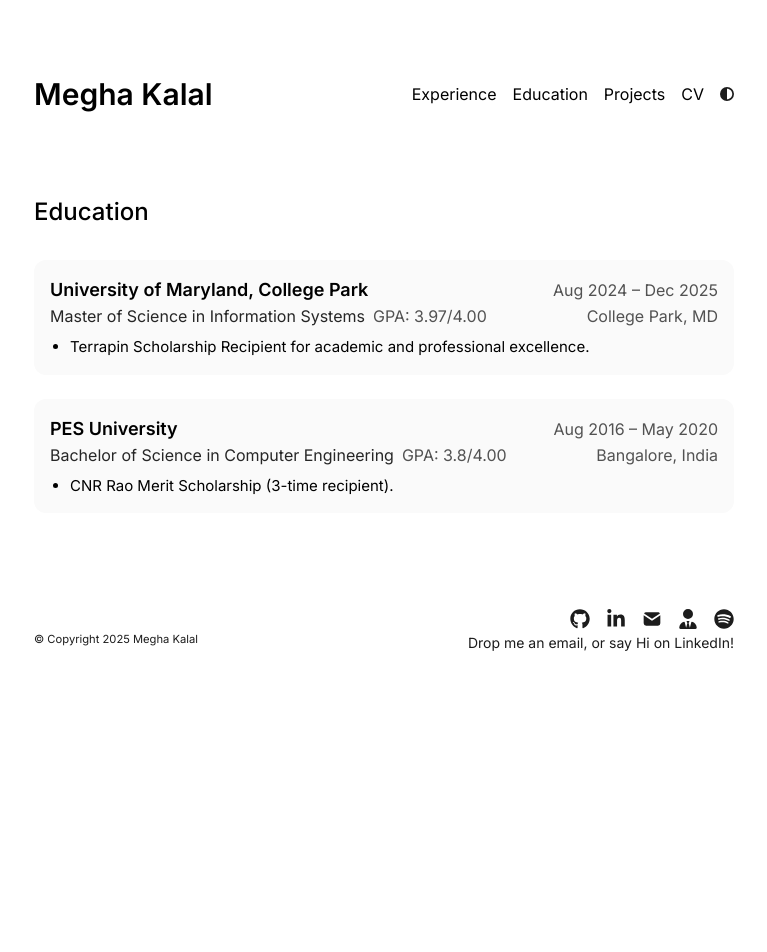
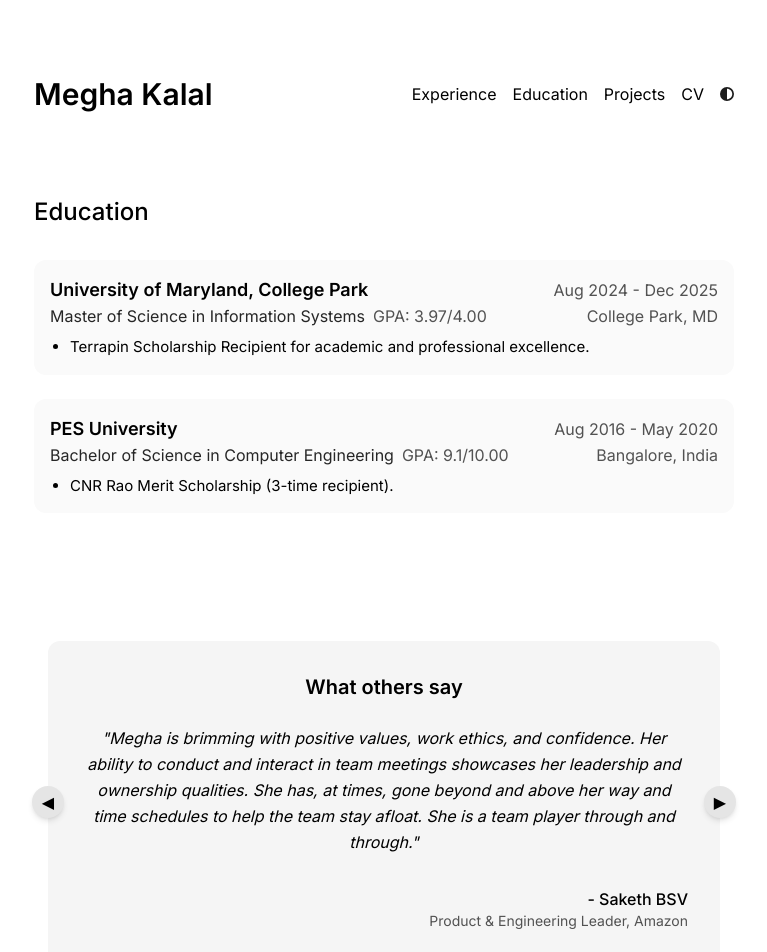
Before and after one commit to meghakalal09/megha-nextfolio, a Next.js app: page /education in a window 1280 px wide. Shown: the top 952 px of the page, without its empty margins (256-1023 px from the left). Before the commit the page ends 813 px from the top, so only its background shows below. Built offline with nearby package versions, Linux system fonts and the light colour scheme.

Commit message:
added comments + changed about me

```diff
--- a/app/education/education-data.tsx
+++ b/app/education/education-data.tsx
@@ -10,20 +10,13 @@ export interface EducationItem {
   honors?: string[];
 }
 
-export interface RTItem {
-  role: string;
-  org: string;
-  dateRange?: string;
-  bullets: string[];
-}
-
 export const education: EducationItem[] = [
   {
     school: "University of Maryland, College Park",
     location: "College Park, MD",
     degree: "Master of Science in Information Systems",
     gpa: "3.97/4.00",
-    dateRange: "Aug 2024 – Dec 2025",
+    dateRange: "Aug 2024 - Dec 2025",
     honors: [
       "Terrapin Scholarship Recipient for academic and professional excellence.",
     ],
@@ -41,8 +34,8 @@ export const education: EducationItem[] = [
     school: "PES University",
     location: "Bangalore, India",
     degree: "Bachelor of Science in Computer Engineering",
-    gpa: "3.8/4.00",
-    dateRange: "Aug 2016 – May 2020",
+    gpa: "9.1/10.00",
+    dateRange: "Aug 2016 - May 2020",
     honors: ["CNR Rao Merit Scholarship (3-time recipient)."],
     coursework: [
       "Distributed Systems",
@@ -56,19 +49,26 @@ export const education: EducationItem[] = [
   },
 ];
 
-export const researchTeaching: RTItem[] = [
+export interface Testimonial {
+  text: string;
+  author: string;
+  role: string;
+}
+
+export const testimonials: Testimonial[] = [
   {
-    role: "Research Assistant",
-    org: "University of Maryland (Prof. Anil K. Gupta)",
-    bullets: [
-      "Developed an LLM classifier to detect AI skills in job postings; benchmarked against traditional ML and few-/zero-shot approaches.",
-    ],
+    text: "Megha is brimming with positive values, work ethics, and confidence. Her ability to conduct and interact in team meetings showcases her leadership and ownership qualities. She has, at times, gone beyond and above her way and time schedules to help the team stay afloat. She is a team player through and through.",
+    author: "Saketh BSV",
+    role: "Product & Engineering Leader, Amazon",
   },
   {
-    role: "Teaching Assistant – Enterprise Cloud Computing",
-    org: "University of Maryland (Dr. Bharti Motwani)",
-    bullets: [
-      "Designed projects/labs on HDFS, Apache Spark, Neo4j, MongoDB, and MapReduce for the upcoming cohort.",
-    ],
+    text: "I say self-reliant because of her capabilities to build services end to end as she is well-versed in both front-end and back-end development. This led me to trust her with work across all spectrums and assured me of her proficiency.",
+    author: "Ponkishore Balakrishnan",
+    role: "Engineering manager, SIXT R&D India",
+  },
+  {
+    text: "Her commendable hold on Data Structures and Algorithms, Data Analytics, Java, Python, Databases, and Web Technologies will surely help her pick up any new project or subject easily. She can embody leadership qualities and always takes others' opinions into full consideration. Her idea to never resort to conformity and always make herself heard is an effective leadership quality.",
+    author: "Bhaskarjyoti Das",
+    role: "Adjunct Professor - Dept. of CSE in AI & ML, PES University",
   },
 ];
--- /dev/null
+++ b/app/education/head.tsx
@@ -0,0 +1,18 @@
+import type { Metadata } from "next";
+
+export const metadata: Metadata = {
+  title: "Education",
+  description: "Education, research, and teaching – Megha Kalal",
+};
+
+export default function Head() {
+  return (
+    <>
+      <title>Education | Megha Kalal</title>
+      <meta
+        name="description"
+        content="Education, research, and teaching – Megha Kalal"
+      />
+    </>
+  );
+}
--- a/app/education/page.tsx
+++ b/app/education/page.tsx
@@ -1,18 +1,23 @@
-// app/education/page.tsx
-import type { Metadata } from "next";
-import { education, researchTeaching } from "./education-data";
+"use client";
 
-export const metadata: Metadata = {
-  title: "Education",
-  description: "Education, research, and teaching – Megha Kalal",
-};
+import { useState } from "react";
+import { education, testimonials } from "./education-data";
 
 export default function EducationPage() {
+  const [currentIndex, setCurrentIndex] = useState(0);
+
+  const next = () =>
+    setCurrentIndex((prev) => (prev + 1) % testimonials.length);
+  const prev = () =>
+    setCurrentIndex(
+      (prev) => (prev - 1 + testimonials.length) % testimonials.length
+    );
+
   return (
     <section>
       <h1 className="mb-8 text-2xl font-medium">Education</h1>
 
-      {/* Education cards */}
+      {/* Education section */}
       <div className="space-y-6">
         {education.map((ed, i) => (
           <div
@@ -57,6 +62,39 @@ export default function EducationPage() {
           </div>
         ))}
       </div>
+
+      {/* Testimonials slider */}
+      <div className="mt-32 flex justify-center">
+        <div className="w-full max-w-2xl bg-neutral-100 dark:bg-neutral-800 p-8 rounded-xl relative min-h-[220px] flex flex-col justify-center">
+          <h2 className="text-xl font-semibold mb-6 text-center">
+            What others say
+          </h2>
+
+          <p className="italic text-md leading-relaxed text-center">
+            "{testimonials[currentIndex].text}"
+          </p>
+          <p className="mt-8 text-right font-medium">
+            - {testimonials[currentIndex].author}
+          </p>
+          <p className="text-sm text-right text-neutral-600 dark:text-neutral-400">
+            {testimonials[currentIndex].role}
+          </p>
+
+          {/* Arrows */}
+          <button
+            onClick={prev}
+            className="absolute -left-4 top-1/2 -translate-y-1/2 bg-neutral-200 dark:bg-neutral-700 rounded-full w-8 h-8 flex items-center justify-center shadow-md hover:bg-neutral-300 dark:hover:bg-neutral-600"
+          >
+            ◀
+          </button>
+          <button
+            onClick={next}
+            className="absolute -right-4 top-1/2 -translate-y-1/2 bg-neutral-200 dark:bg-neutral-700 rounded-full w-8 h-8 flex items-center justify-center shadow-md hover:bg-neutral-300 dark:hover:bg-neutral-600"
+          >
+            ▶
+          </button>
+        </div>
+      </div>
     </section>
   );
 }
--- a/app/page.tsx
+++ b/app/page.tsx
@@ -21,11 +21,11 @@ export default function Page() {
       <h1 className="mb-8 text-2xl font-medium">Hey!</h1>
       <div className="prose prose-neutral dark:prose-invert">
         <p>
-          I'm Megha, currently pursuing my Master's in Information Systems at
-          the University of Maryland, College Park. I come from a background in
-          Computer Science and Software Engineering, and I'm learning how to
-          bridge the gap between technology, data, and strategic
-          decision-making.
+          I'm Megha Kalal, currently pursuing my Master's in Information Systems
+          at the University of Maryland, College Park. I come from a background
+          in Computer Science, having completed my undergraduate studies at PES
+          University, Bangalore, and I'm learning how to bridge the gap between
+          technology, data, and strategic decision-making.
         </p>
         <p>
           My work has been a mix of backend systems, cloud infrastructure, data
@@ -34,10 +34,11 @@ export default function Page() {
           implementation strategy.
         </p>
         <p>
-          Having worked previously at Amazon and Delvit Solutions, I've built
-          software at scale and also worn multiple hats across fast-paced teams.
-          So if you're into building things, solving data problems, or just
-          geeking out on system design, I'd love to connect!
+          Having worked previously at Amazon and Delvit Solutions as a Software
+          Engineer, I've built software at scale and also worn multiple hats
+          across fast-paced teams. So if you're into building things, solving
+          data problems, or just geeking out on system design, I'd love to
+          connect!
         </p>
       </div>
 
```
